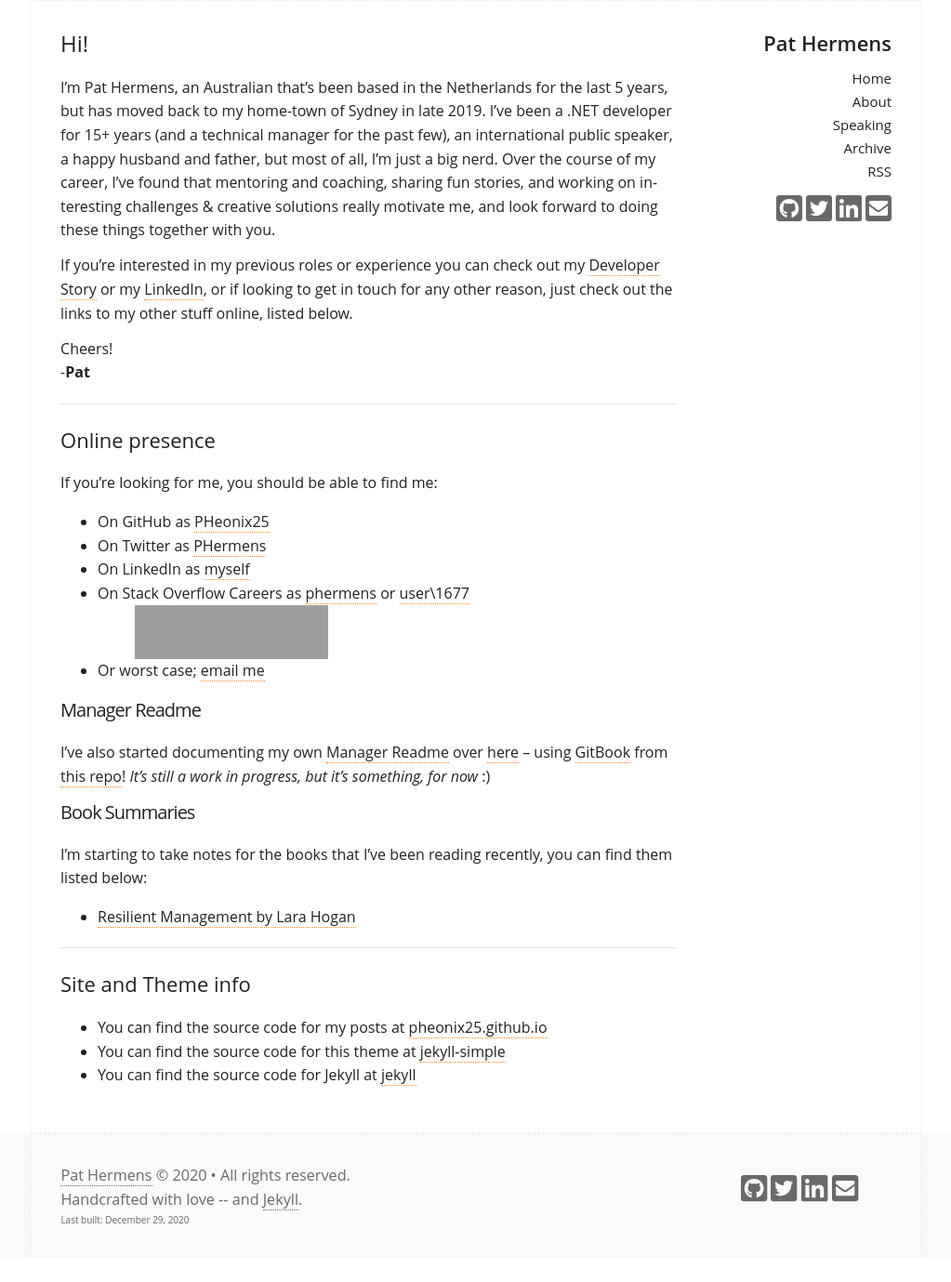
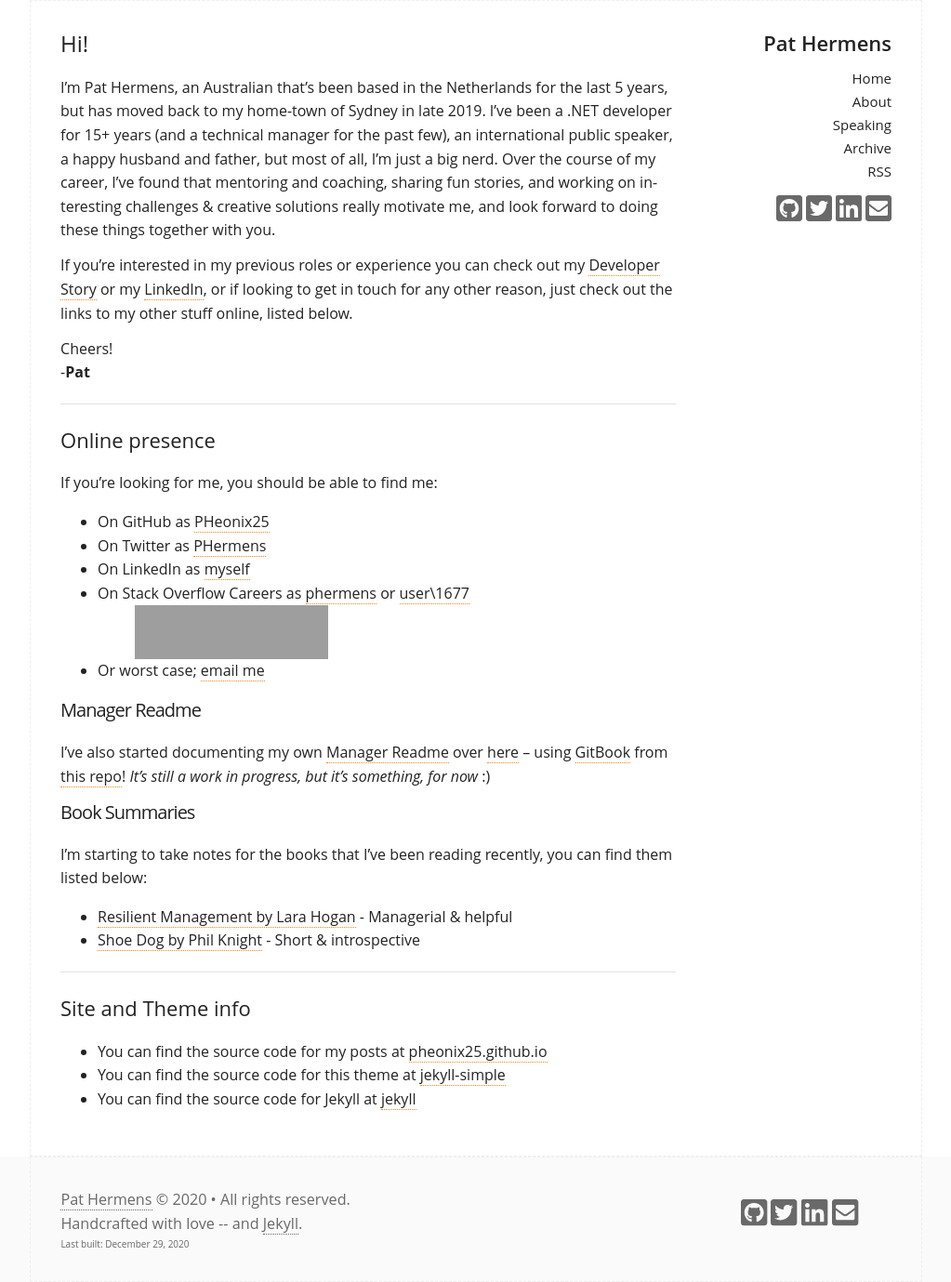
Before and after one commit to PHeonix25/PHeonix25.github.io, a Jekyll site: the page built from about.md, in a window 1280 px wide. Shown: the whole page at 93% size, without its empty margins (128-1151 px from the left). Built offline with Jekyll 4.4.1, drawn with Linux system fonts in a browser that asks for light colours; before the commit the page ends 1353 px from its top, so only the background shows below that; grey boxes are pictures that could not be loaded.

Commit message:
Adding links to Shoe Dog on About

```diff
--- a/about.md
+++ b/about.md
@@ -34,7 +34,8 @@
 ### Book Summaries
 
 I'm starting to take notes for the books that I've been reading recently, you can find them listed below:
-- [Resilient Management by Lara Hogan](/books/resilient_management/)
+- [Resilient Management by Lara Hogan](/books/resilient_management/) - Managerial & helpful
+- [Shoe Dog by Phil Knight](/books/shoe_dog) - Short & introspective
 
 
 ----
```
Also changed, not shown: 1 other file.
